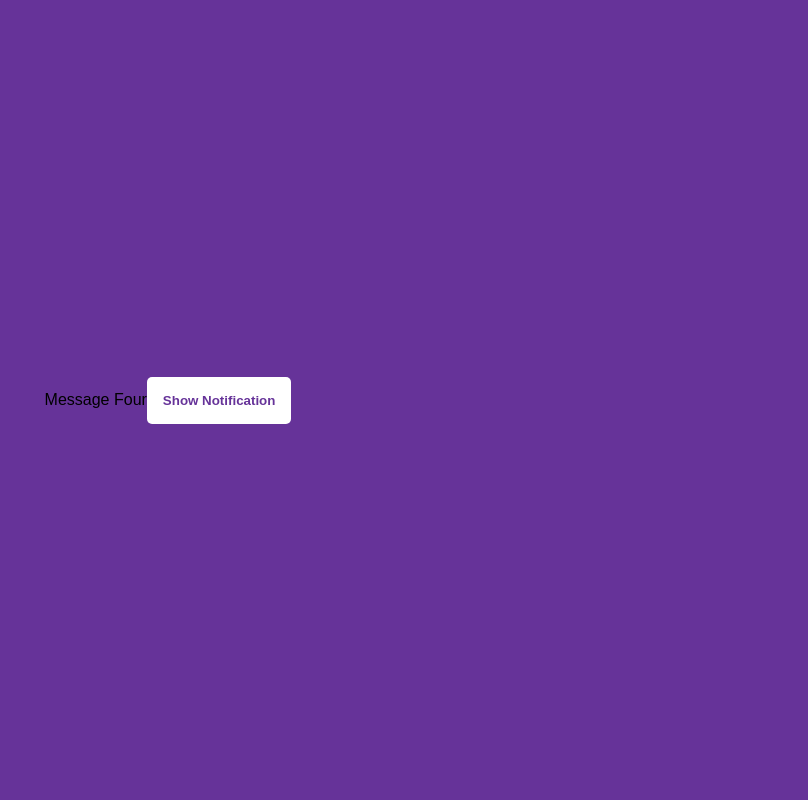
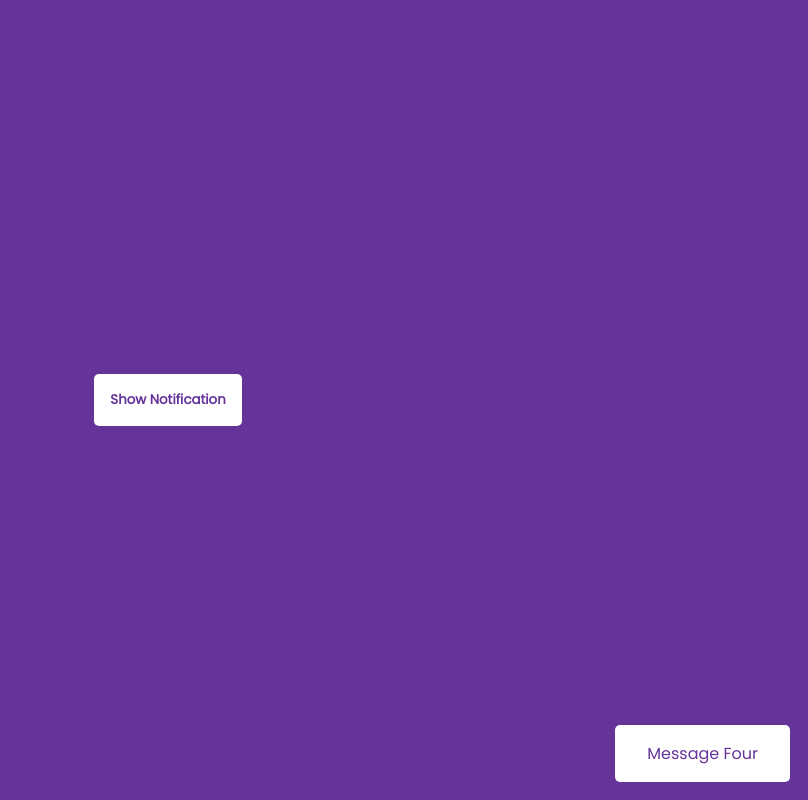
Before and after one commit to Blacklion567/100-Little-Projects-HTML-CSS-JS, a plain HTML site: page 027-toast notification/index.html in a window 1280 px wide. Both pictures are taken after a click on the button "Show Notification". Shown: the whole page, without its empty margins (472-1280 px from the left). Drawn offline with Linux system fonts and the light colour scheme.

Commit message:
style.css

```diff
--- a/027-toast notification/style.css
+++ b/027-toast notification/style.css
@@ -1,15 +1,18 @@
+@import url("https://fonts.googleapis.com/css2?family=Poppins:wght@200;400&display=swap");
+
 * {
   box-sizing: border-box;
 }
 
 body {
+  background-color: rebeccapurple;
+  font-family: "Poppins", sans-serif;
   display: flex;
-  background: rebeccapurple;
-  font-family: "Poppins", sans-serif;
+  flex-direction: column;
+  align-items: center;
   justify-content: center;
-  align-items: center;
+  height: 100vh;
   overflow: hidden;
-  height: 100vh;
   margin: 0;
 }
 
@@ -31,3 +34,31 @@ body {
 .btn:active {
   transform: scale(0.98);
 }
+
+#toasts {
+  position: fixed;
+  bottom: 10px;
+  right: 10px;
+  display: flex;
+  flex-direction: column;
+  align-items: flex-end;
+}
+
+.toast {
+  background-color: #fff;
+  border-radius: 5px;
+  padding: 1rem 2rem;
+  margin: 0.5rem;
+}
+
+.toast.info {
+  color: rebeccapurple;
+}
+
+.toast.success {
+  color: green;
+}
+
+.toast.error {
+  color: red;
+}
```
